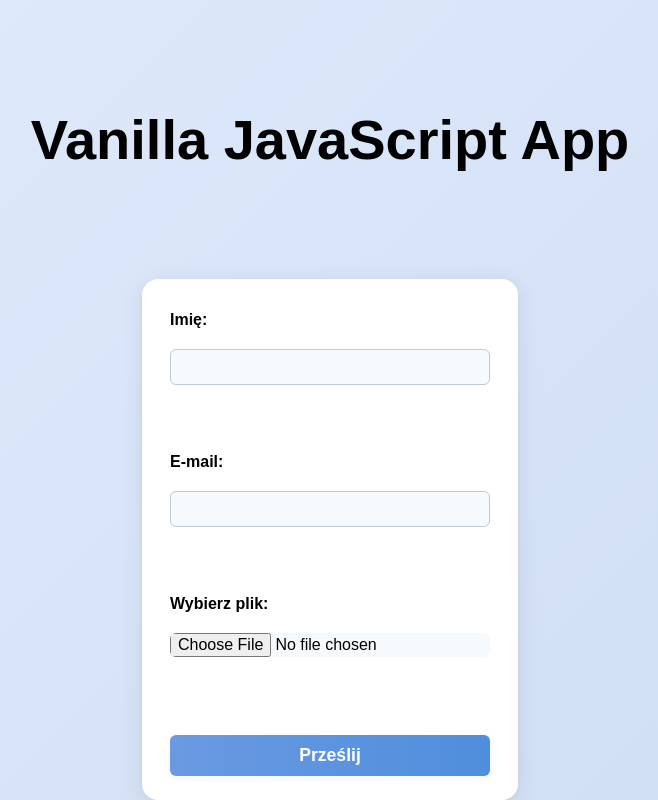
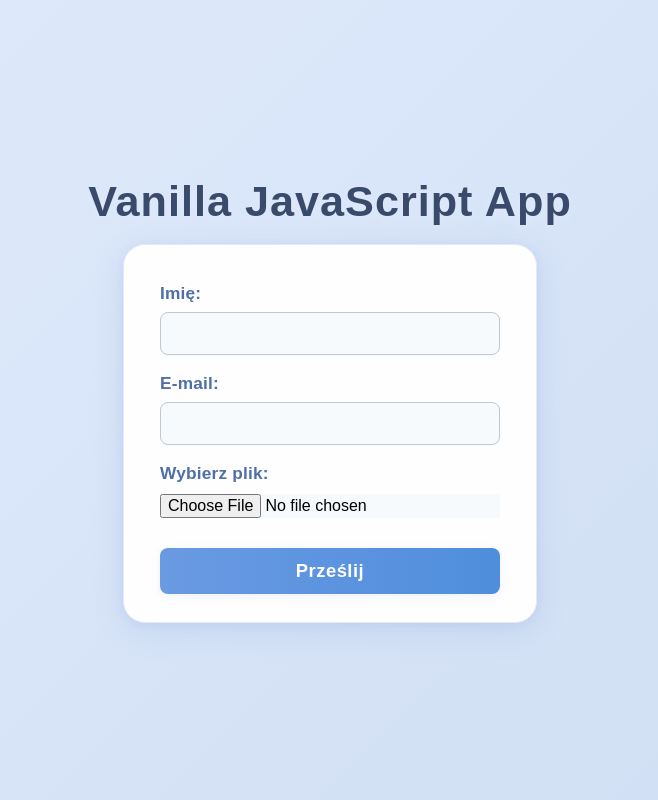
Before and after one commit to ChrisPos2/my-first-static-web-app, a website: page src/index.html in a window 1280 px wide. Shown: the whole page, without its empty margins (310-968 px from the left). Drawn offline with Linux system fonts and the light colour scheme.

Commit message:
style: refactor form layout and enhance styles for better usability

```diff
--- a/src/index.html
+++ b/src/index.html
@@ -14,15 +14,18 @@
   </main>
 
   <form id="uploadForm">
-    <label for="name">Imię:</label>
-    <input type="text" id="name" name="name" required><br><br>
-
-    <label for="email">E-mail:</label>
-    <input type="email" id="email" name="email" required><br><br>
-
-    <label for="file">Wybierz plik:</label>
-    <input type="file" id="file" name="file" required><br><br>
-
+    <div class="form-group">
+      <label for="name">Imię:</label>
+      <input type="text" id="name" name="name" required>
+    </div>
+    <div class="form-group">
+      <label for="email">E-mail:</label>
+      <input type="email" id="email" name="email" required>
+    </div>
+    <div class="form-group">
+      <label for="file">Wybierz plik:</label>
+      <input type="file" id="file" name="file" required>
+    </div>
     <button type="submit">Prześlij</button>
   </form>
 
--- a/src/styles.css
+++ b/src/styles.css
@@ -11,6 +11,9 @@ html, body {
 
 body {
   min-height: 100vh;
+  min-width: 100vw;
+  margin: 0;
+  padding: 0;
   display: flex;
   flex-direction: column;
   justify-content: center;
@@ -19,82 +22,112 @@ body {
 }
 
 main {
-  margin: auto;
-  width: 50%;
-  padding: 20px;
+  margin-bottom: 18px;
+  width: 100%;
+  display: flex;
+  justify-content: center;
 }
 
 main > h1 {
   text-align: center;
-  font-size: 3.5em;
+  font-size: 2.7em;
+  color: #3a4a6b;
+  letter-spacing: 1px;
+  font-weight: 800;
+  margin: 0;
+  padding: 0;
+  text-shadow: 0 2px 8px #e0eafc;
 }
 
 form#uploadForm {
-  background: #fff;
-  padding: 32px 28px 24px 28px;
-  border-radius: 16px;
-  box-shadow: 0 4px 24px rgba(0,0,0,0.08), 0 1.5px 4px rgba(0,0,0,0.04);
+  background: rgba(255,255,255,0.98);
+  padding: 38px 36px 28px 36px;
+  border-radius: 22px;
+  box-shadow: 0 8px 32px rgba(80,120,200,0.13), 0 2px 8px rgba(80,120,200,0.08);
   display: flex;
   flex-direction: column;
-  gap: 16px;
-  min-width: 320px;
-  max-width: 100vw;
+  gap: 18px;
+  min-width: 340px;
+  max-width: 90vw;
+  align-items: stretch;
+  border: 1.5px solid #e3eaf7;
+  transition: box-shadow 0.2s, border 0.2s;
+  position: relative;
+}
+
+form#uploadForm:hover {
+  box-shadow: 0 12px 40px rgba(80,120,200,0.18), 0 4px 16px rgba(80,120,200,0.10);
+  border: 1.5px solid #b3c6e6;
 }
 
 form#uploadForm label {
-  font-weight: 600;
+  font-weight: 700;
+  color: #4f6fa5;
   margin-bottom: 4px;
+  font-size: 1.08em;
+  letter-spacing: 0.2px;
+}
+
+.form-group {
+  display: flex;
+  flex-direction: column;
+  gap: 4px;
 }
 
 form#uploadForm input[type="text"],
-form#uploadForm input[type="email"],
-form#uploadForm input[type="file"] {
-  padding: 8px 10px;
-  border: 1px solid #bfc9d1;
-  border-radius: 6px;
-  font-size: 1em;
+form#uploadForm input[type="email"] {
+  padding: 10px 12px;
+  border: 1.5px solid #bfc9d1;
+  border-radius: 8px;
+  font-size: 1.08em;
   background: #f7fafc;
-  transition: border 0.2s;
+  transition: border 0.2s, box-shadow 0.2s;
+  box-shadow: 0 1px 2px rgba(80,120,200,0.04);
 }
 
 form#uploadForm input:focus {
   border: 1.5px solid #6a9ae2;
   outline: none;
-}
-
-form#uploadForm button[type="submit"] {
-  margin-top: 10px;
-  padding: 10px 0;
-  background: linear-gradient(90deg, #6a9ae2 0%, #4f8edc 100%);
-  color: #fff;
-  border: none;
-  border-radius: 6px;
-  font-size: 1.1em;
-  font-weight: bold;
-  cursor: pointer;
-  box-shadow: 0 2px 8px rgba(80,120,200,0.08);
-  transition: background 0.2s, transform 0.1s;
-}
-
-form#uploadForm button[type="submit"]:hover {
-  background: linear-gradient(90deg, #4f8edc 0%, #6a9ae2 100%);
-  transform: translateY(-2px) scale(1.03);
+  box-shadow: 0 2px 8px #b3c6e6;
 }
 
 form#uploadForm input[type="file"] {
   background: #f7fafc;
   border: none;
   padding: 0;
+  font-size: 1em;
+  margin-top: 2px;
+}
+
+form#uploadForm button[type="submit"] {
+  margin-top: 12px;
+  padding: 12px 0;
+  background: linear-gradient(90deg, #6a9ae2 0%, #4f8edc 100%);
+  color: #fff;
+  border: none;
+  border-radius: 8px;
+  font-size: 1.15em;
+  font-weight: bold;
+  cursor: pointer;
+  box-shadow: 0 2px 8px rgba(80,120,200,0.10);
+  transition: background 0.2s, transform 0.1s, box-shadow 0.2s;
+  letter-spacing: 0.5px;
+}
+
+form#uploadForm button[type="submit"]:hover {
+  background: linear-gradient(90deg, #4f8edc 0%, #6a9ae2 100%);
+  transform: translateY(-2px) scale(1.04);
+  box-shadow: 0 4px 16px rgba(80,120,200,0.16);
 }
 
 @media (max-width: 600px) {
   main {
-    width: 90%;
-    padding: 10px;
+    width: 100%;
+    padding: 0;
   }
   form#uploadForm {
     min-width: unset;
-    width: 100%;
-    padding: 18px 8px 14px 8px;
+    width: 98vw;
+    padding: 18px 4vw 14px 4vw;
   }
 }
```
